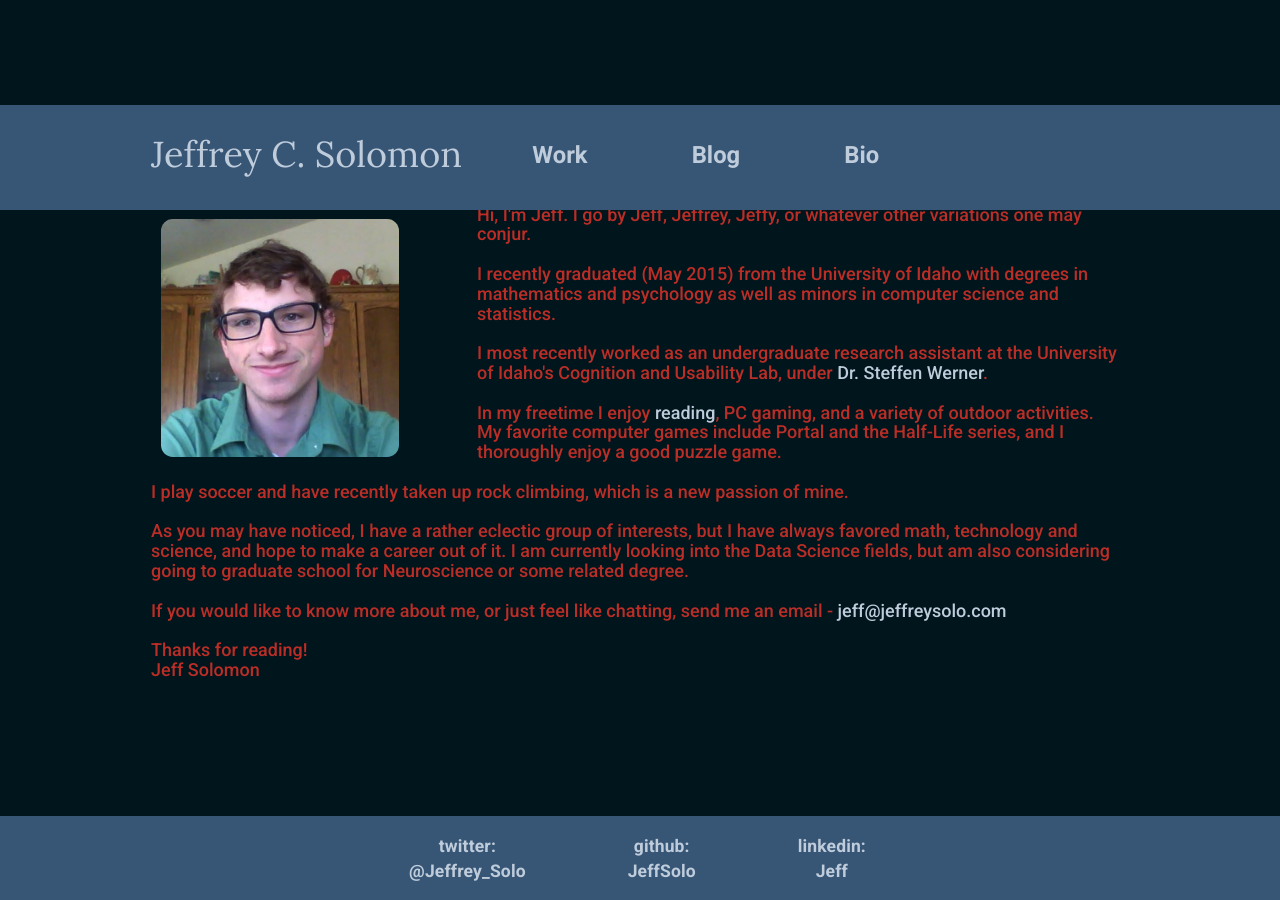
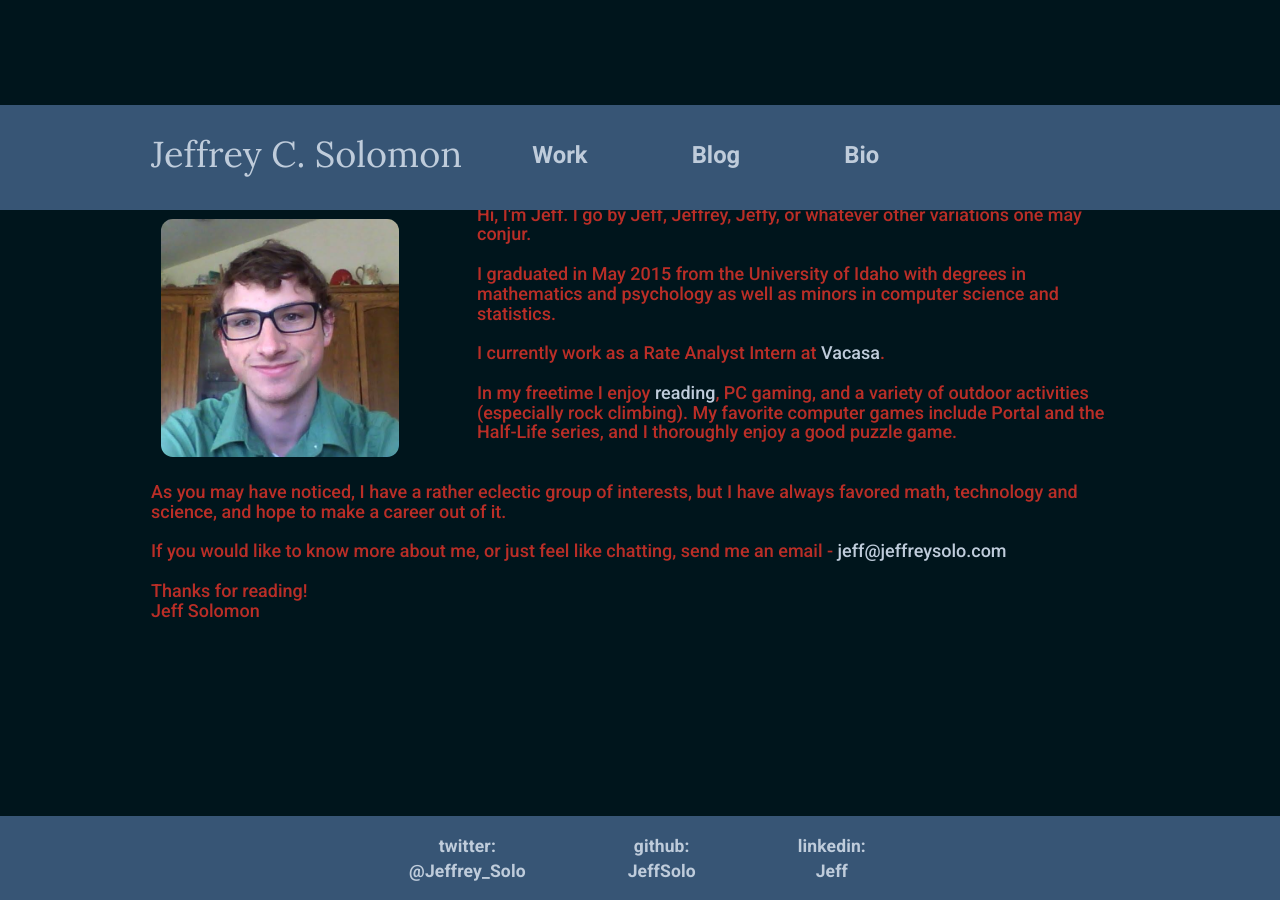
Before and after one commit to JeffSolo/jeffsolo.github.com, a Jekyll site: the page built from bio/index.html, in a window 1280 px wide. Built offline with Jekyll 4.4.1, drawn with Linux system fonts in a browser that asks for light colours; nearby versions of some CDN libraries.

Commit message:
updated bio, work, resume, remove </span> from books post

```diff
--- a/bio/index.html
+++ b/bio/index.html
@@ -11,17 +11,13 @@ shorttitle: Bio
 		<h4>
 		Hi, I'm Jeff. I go by Jeff, Jeffrey, Jeffy, or whatever other variations one may conjur.
 		<br><br>
-		I recently graduated (May 2015) from the University of  Idaho with degrees in mathematics and psychology as well as minors in computer science and statistics.
+		I graduated in May 2015 from the University of  Idaho with degrees in mathematics and psychology as well as minors in computer science and statistics.
 		<br><br>
-		I most recently worked as an undergraduate research assistant at the University of Idaho's Cognition and Usability Lab, under <a href="http://www.uidaho.edu/class/psychcomm/steffenwerner">Dr. Steffen Werner</a>.
+		I currently work as a Rate Analyst Intern at <a href="http://vacasa.com"/>Vacasa</a>.
 		<br><br>
-		In my freetime I enjoy <a href="http://jeffreysolo.com/2015/03/30/books/">reading</a>, PC gaming, and a variety of outdoor activities. <br>
-		My favorite computer games include Portal and the Half-Life series, and I thoroughly enjoy a good puzzle game.
-		<br><br>
-		I play soccer and have recently taken up rock climbing, which is a new passion of mine.
-		<br><br>
+		In my freetime I enjoy <a href="http://jeffreysolo.com/2015/03/30/books/">reading</a>, PC gaming, and a variety of outdoor activities (especially rock climbing). 		My favorite computer games include Portal and the Half-Life series, and I thoroughly enjoy a good puzzle game.
+		<br><br><br>
 		As you may have noticed, I have a rather eclectic group of interests, but I have always favored math, technology and science, and hope to make a career out of it.
-		I am currently looking into the Data Science fields, but am also considering going to graduate school for Neuroscience or some related degree.
 		<br><br>
 		If you would like to know more about me, or just feel like chatting, send me an email - <a href="mailto:jeff@jeffreysolo.com">jeff@jeffreysolo.com</a>
 		<br><br>
--- a/work/index.html
+++ b/work/index.html
@@ -4,10 +4,10 @@ title: Work Experience
 shorttitle: Work
 ---
 <div class="grid">
+	<h3><b class="redder">Rates Analyst Intern</b> at <a href="http://www.vacasa.com/">Vacasa</a><h3>
+	<h4 class="tabspace">Boise, ID <br> January 2016- Present</h4>
 	<h3><b class="redder">Undergraduate Research Assistant</b> at the <a href="http://www.uidaho.edu/">University of Idaho</a> Cognition and Usability Lab<h3>
 	<h4 class="tabspace">Moscow, ID <br> September 2014 - May 2015</h4>
 	<h3><b class="redder">Software Engineering Intern</b> at <a href="https://www.selinc.com/">Schweitzer Engineering Laboratories</a></h3>
 	<h4 class="tabspace">Pullman, WA <br> June 2012 - August 2013</h4>
-	<h3><b class="redder">Host, Cashier, and Busser</b> at <a href="http://www.silverwoodthemepark.com/">Silverwood Theme Park</a></h2>
-	<h4 class="tabspace">Athol, ID <br> May - August 2014</h4>
  </div>
```
Also changed, not shown: 4 other files.
